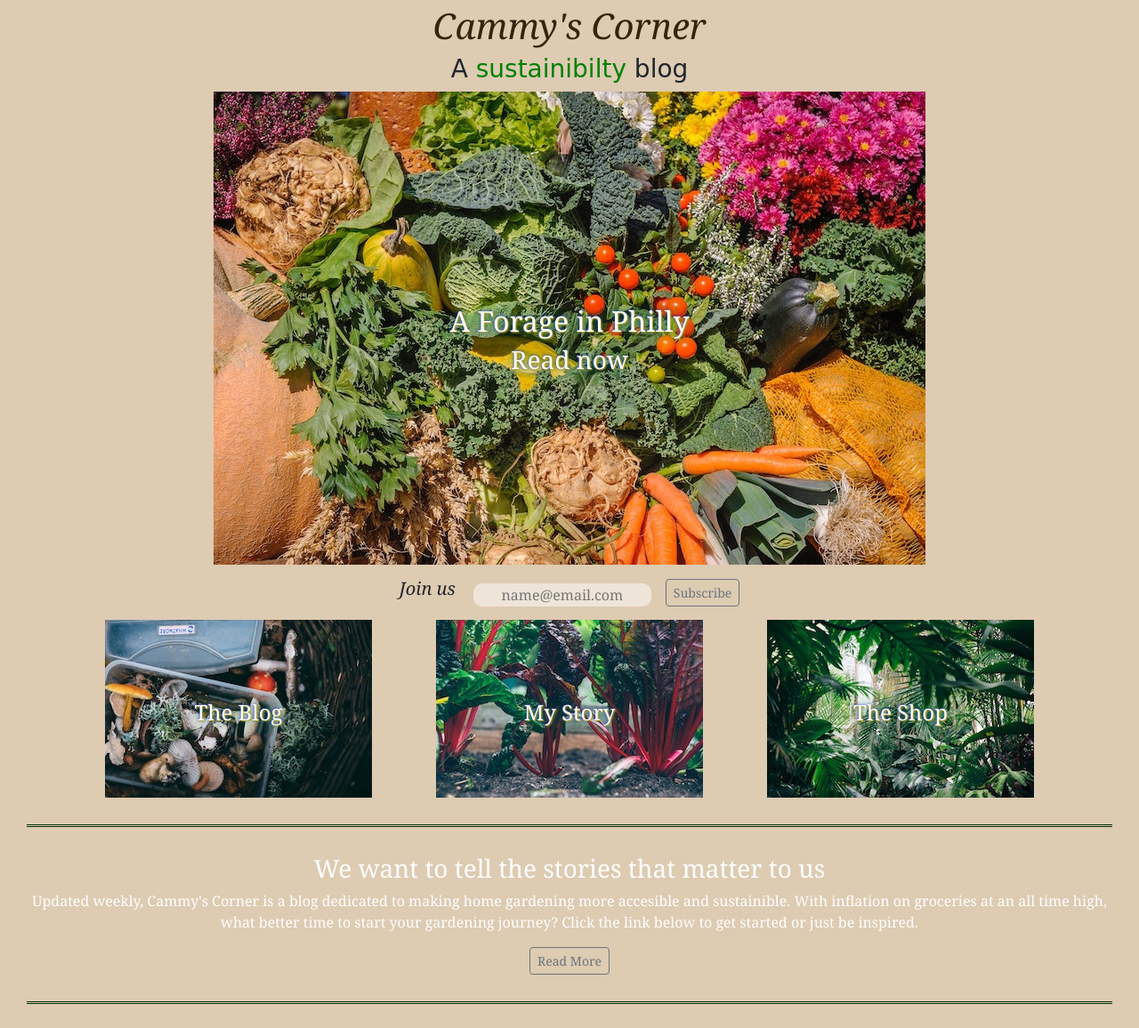
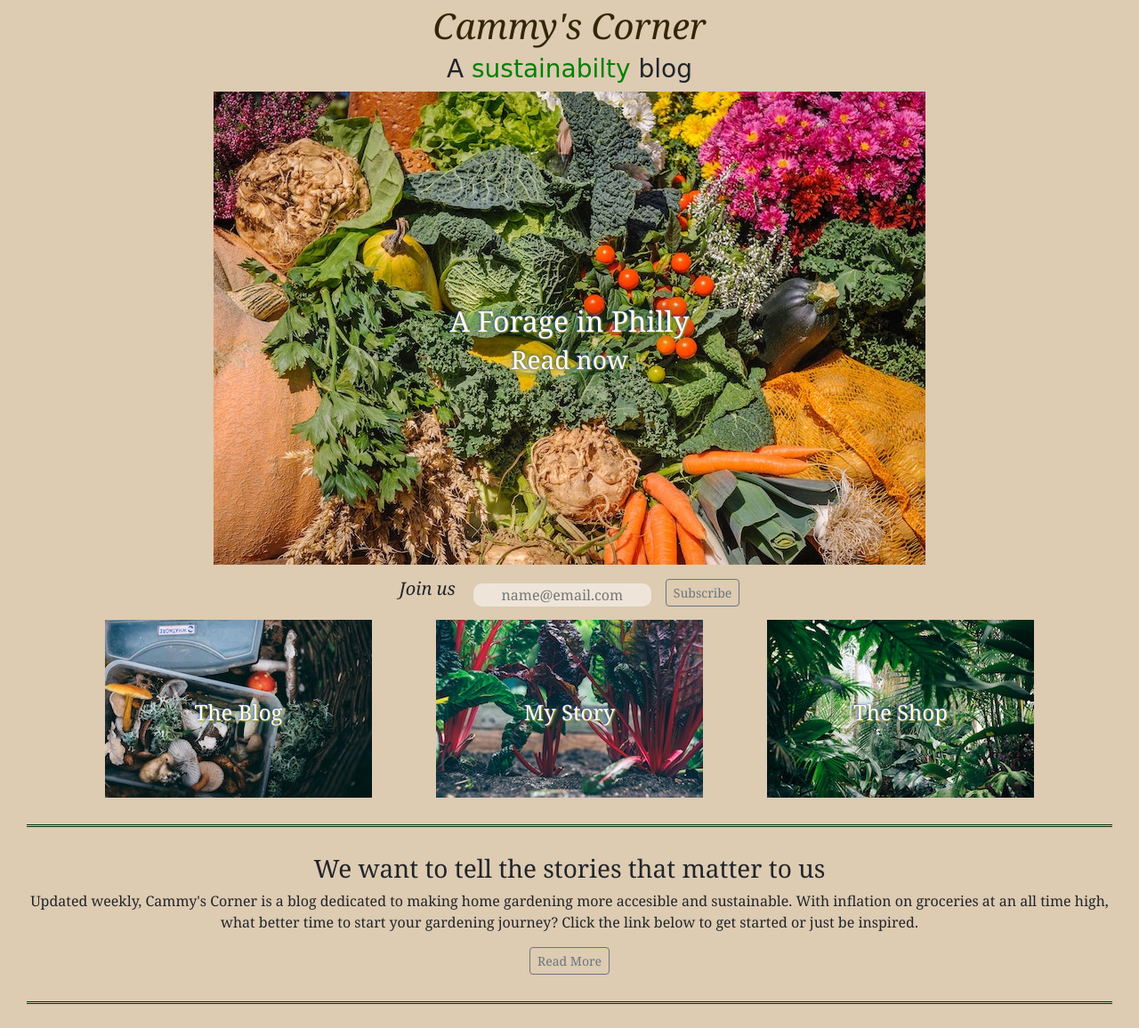
Before and after one commit to amiralee97/cammys-corner, a plain HTML site: page index.html in a window 1280 px wide. Shown: the part 52-1208 px from the top of the page at 89% size. Drawn offline with nearby package versions, Linux system fonts and the light colour scheme; a web font is replaced by a local one.

Commit message:
Edit spelling errors

```diff
--- a/css/style.css
+++ b/css/style.css
@@ -118,7 +118,6 @@ article {
     padding: 30px 0;
     border-top: 3px double rgb(4, 48, 13);
     border-bottom: 3px double rgb(4, 48, 13);
-    color: #fff;
 }
 
 .social-icons {
--- a/index.html
+++ b/index.html
@@ -57,7 +57,7 @@
         <div class="top">
 
             <h1>Cammy's Corner</h1>
-            <h3>A <span>sustainibilty</span> blog</h3>
+            <h3>A <span>sustainabilty</span> blog</h3>
 
         </div>
 
@@ -110,7 +110,7 @@
 
     <article>
         <h3>We want to tell the stories that matter to us</h3>
-        <p>Updated weekly, Cammy's Corner is a blog dedicated to making home gardening more accesible and sustainible. With inflation on groceries at an all time high, what better time to start your gardening journey? Click the link below to get started or just be inspired.   </p>
+        <p>Updated weekly, Cammy's Corner is a blog dedicated to making home gardening more accesible and sustainable. With inflation on groceries at an all time high, what better time to start your gardening journey? Click the link below to get started or just be inspired.   </p>
         <a href="#"><button button type="button" class="btn btn-outline-secondary btn-sm">Read More</button></a>
     </article>
 
```
